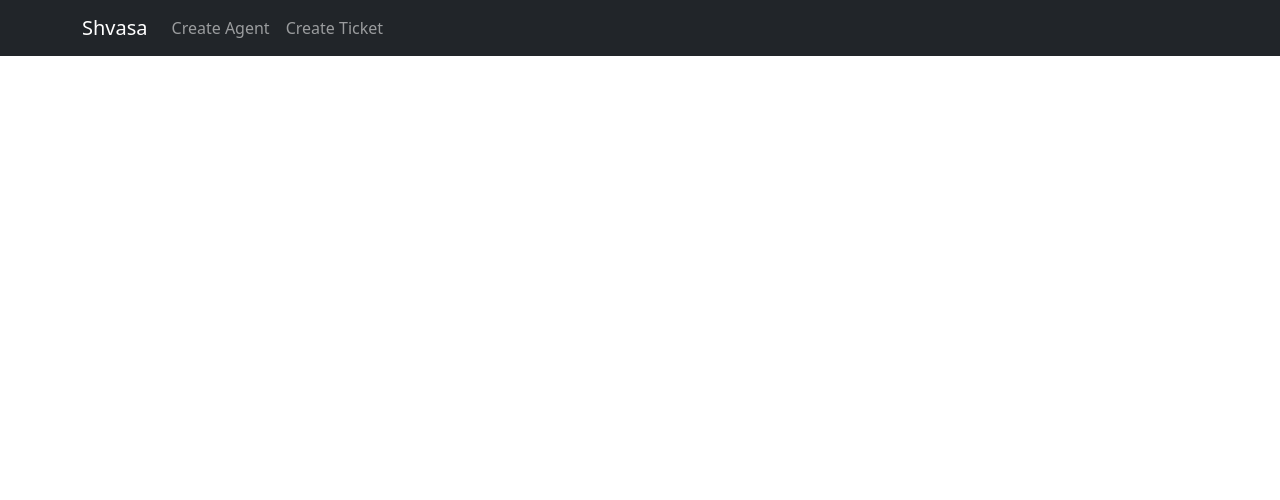
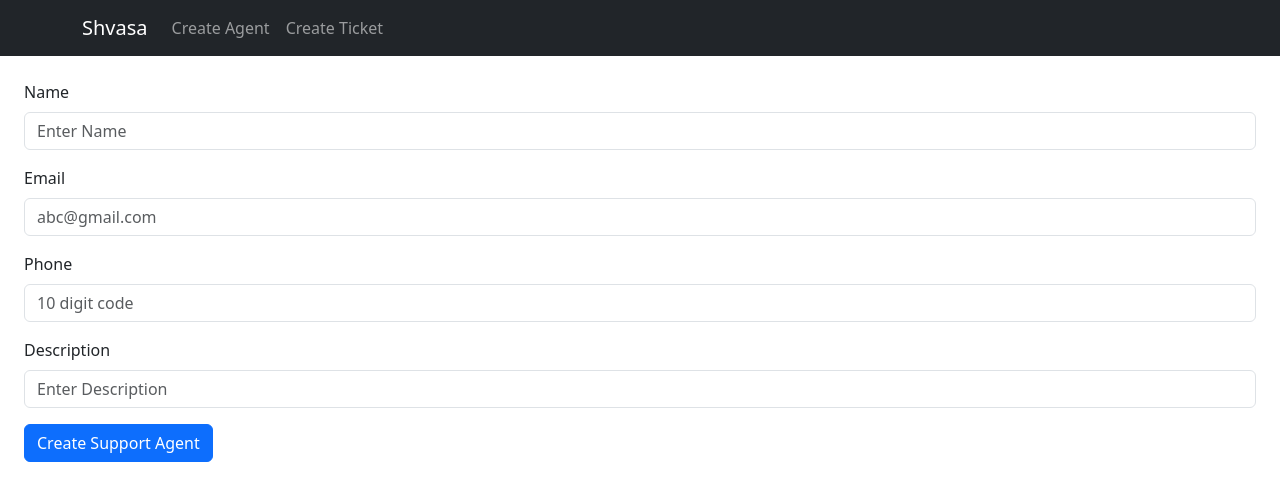
Before and after one commit to abhishekcode7/shvasa, a React (Vite) app in the folder frontend/: page / in a window 1280 px wide. Shown: the top 500 px of the page. Built offline with nearby package versions, Linux system fonts and the light colour scheme.

Commit message:
root api fix

```diff
--- a/frontend/src/App.jsx
+++ b/frontend/src/App.jsx
@@ -9,6 +9,7 @@ function App() {
       <NavigationBar />
       <BrowserRouter>
         <Routes>
+          <Route path="/" element={<SupportAgent />} />
           <Route path="/agent" exact element={<SupportAgent />} />
           <Route path="/createTicket" exact element={<CreateTicket />} />
         </Routes>
```
